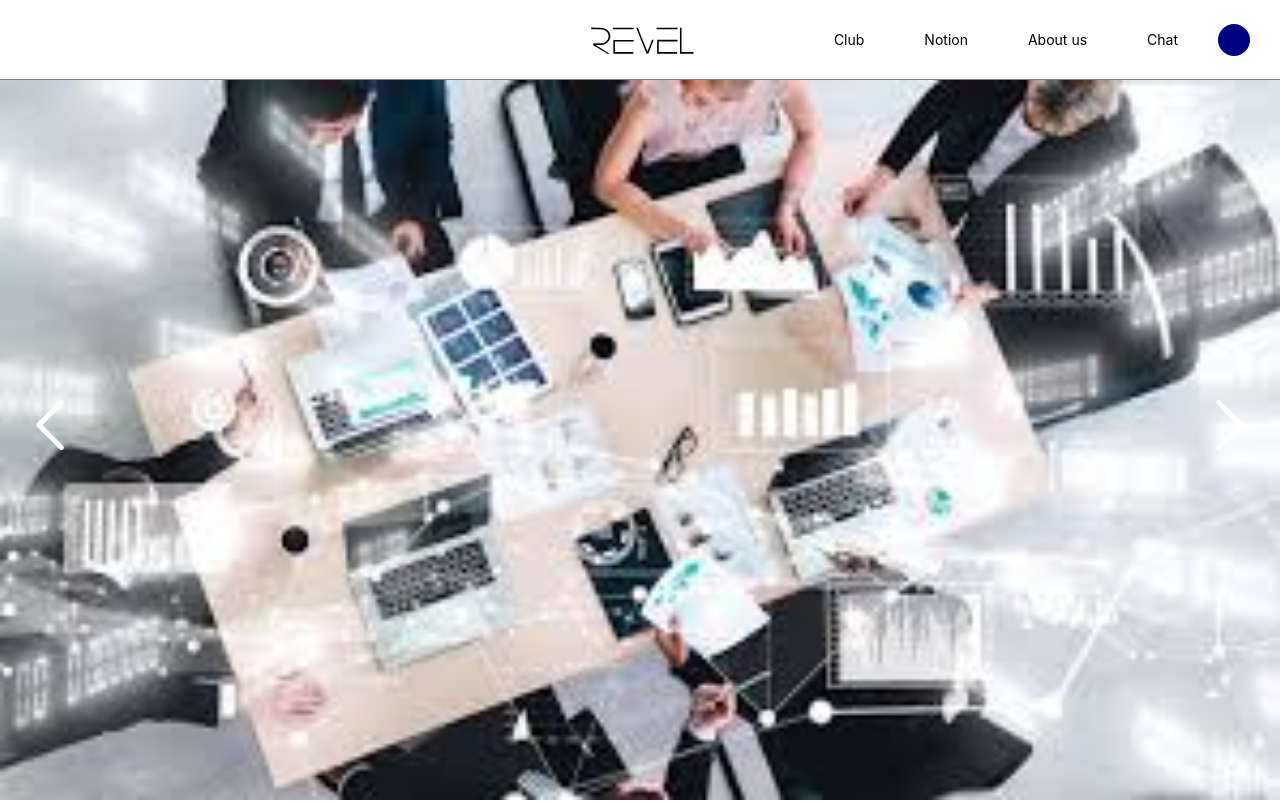
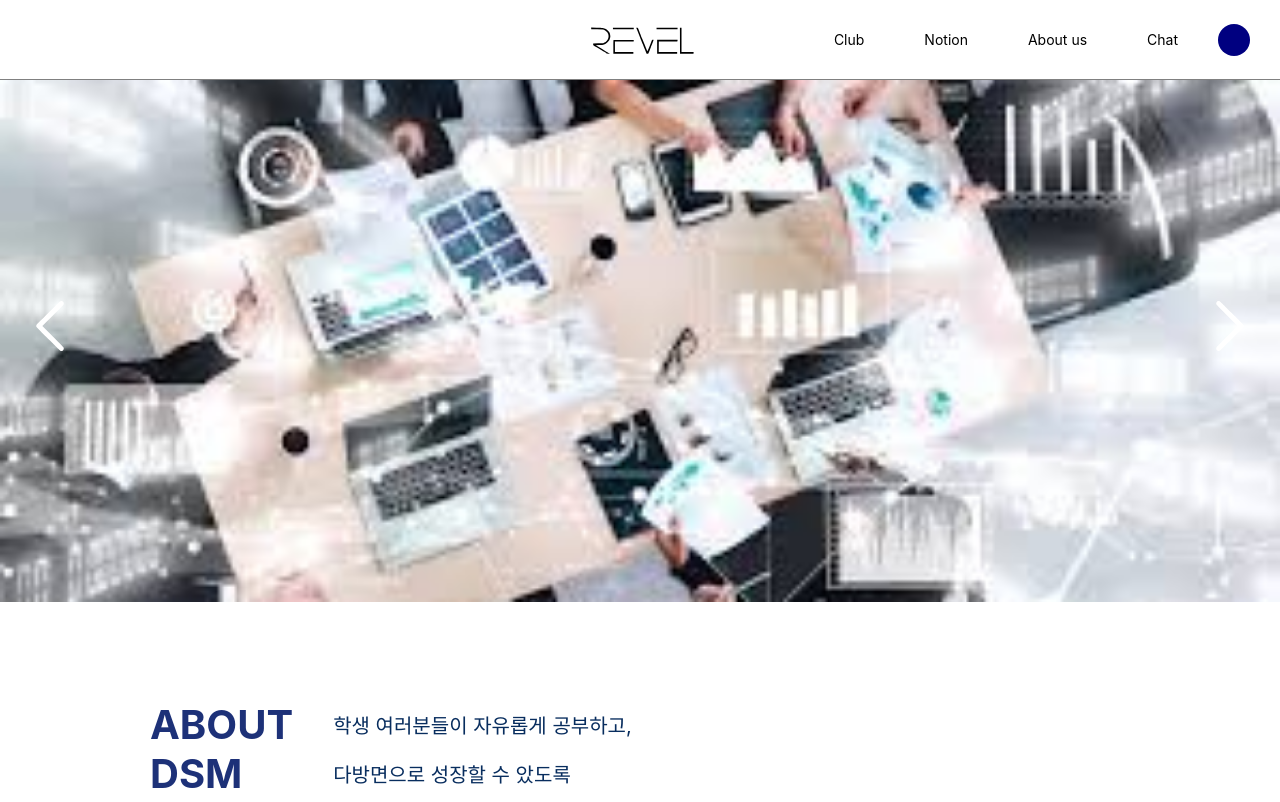
Before and after one commit to RE-VEL/REVEL-frontend-V1, a Next.js app: page / in a window 1280 px wide. Shown: the top 802 px of the page. Built offline with nearby package versions, Linux system fonts and the light colour scheme.

Commit message:
Feat: main banner 비율 조정
100:47

```diff
--- a/components/main/clubBannerCarousel/ClubCarouselView.tsx
+++ b/components/main/clubBannerCarousel/ClubCarouselView.tsx
@@ -34,7 +34,7 @@ const ClubCarouselView: NextPage<props> = ({
 
 const BannerCarouselSection = styled.section`
   width: 100vw;
-  height: 100vh;
+  height: 47vw;
   position: relative;
 
   padding-top: 80px;
```
